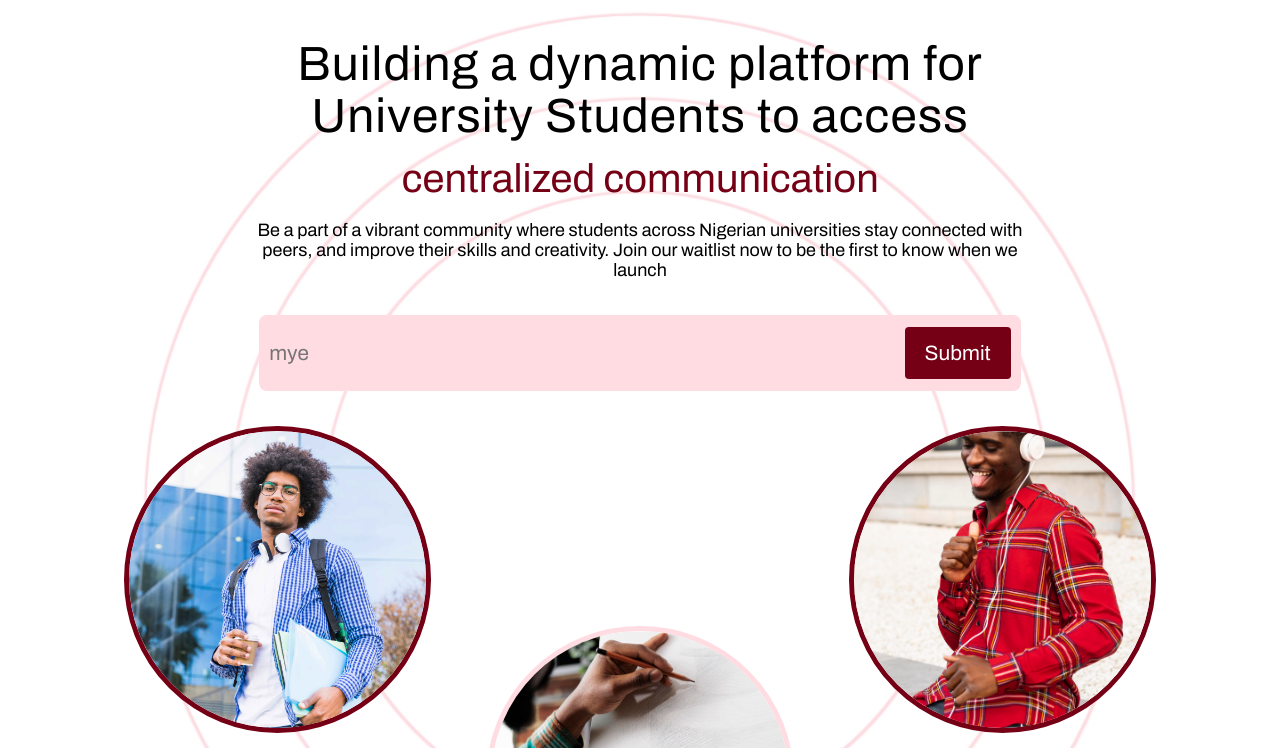
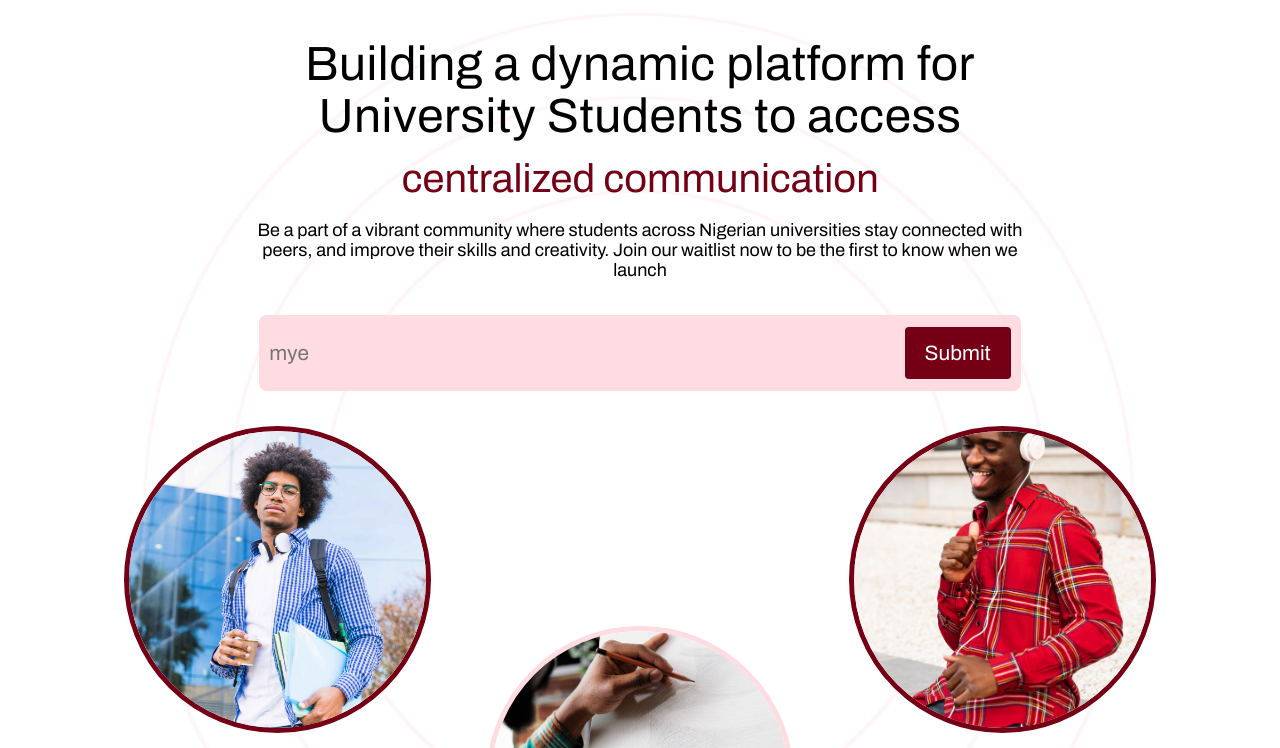
Before and after one commit to varsigram2024/varsigram_waitlist, a plain HTML site: page index.html in a window 1280 px wide. Shown: the part 52-800 px from the top of the page. Drawn offline with Linux system fonts and the light colour scheme.

Commit message:
correction to background circles

```diff
--- a/css/style.css
+++ b/css/style.css
@@ -52,7 +52,7 @@ header img {
     z-index: 10;
     padding-top: 90px;
     flex: 1;
-    background-image: url(../images/triplecircle5.jpg);
+    background-image: url(../images/triple-circle-6.jpg);
     background-repeat: no-repeat;
     background-size: 80% auto;
     background-position: center top;
@@ -69,7 +69,7 @@ header img {
     margin: 0 auto;
     font-size: 3rem;
     font-weight: 900;
-    letter-spacing: 1px;
+    letter-spacing: 0.5px;
 }
 
 .animated-paragraph {
```
Also changed, not shown: index.html (+0 -10 lines), images/triple-circle-6.jpg (added), images/triplecircle5.jpg (deleted).
